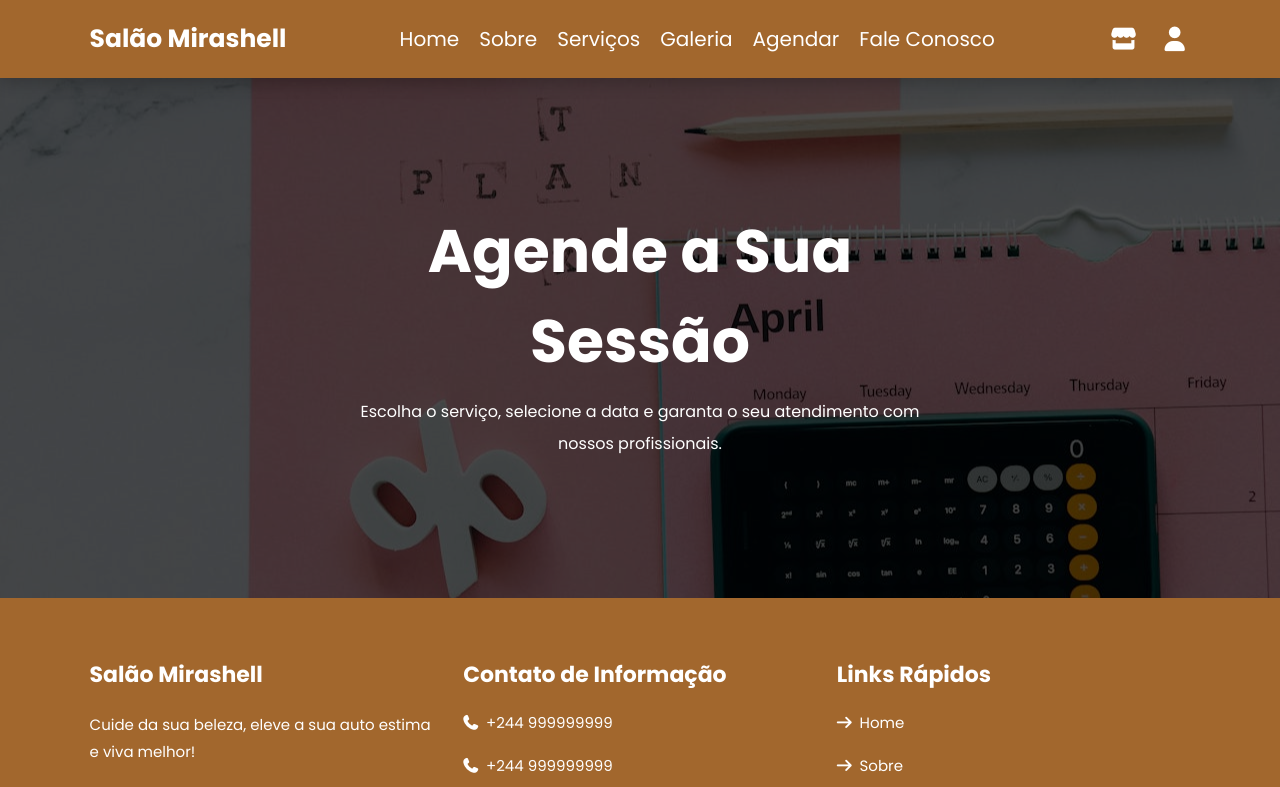
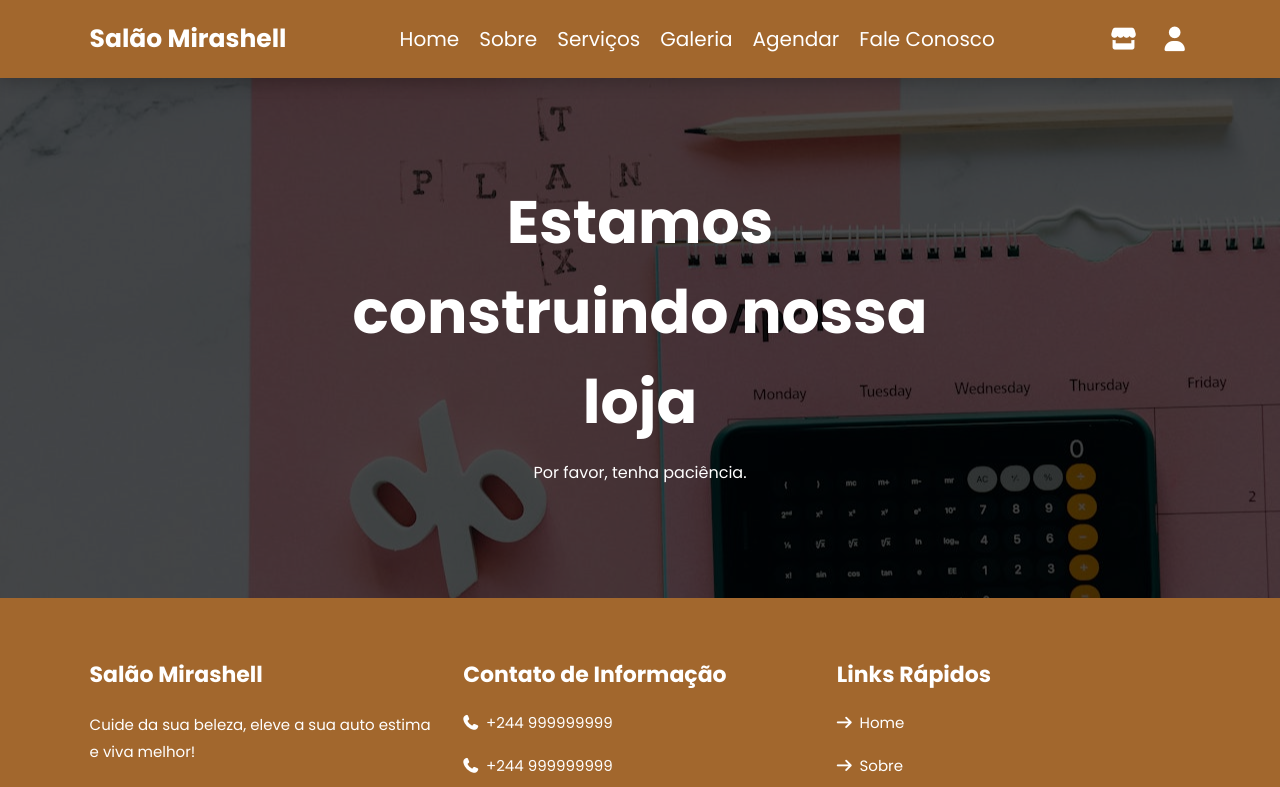
Before and after one commit to DionisioAndre/salao-beleza, a React (Vite) app: page /loja in a window 1280 px wide. Shown: the top 787 px of the page. Built offline with nearby package versions, Linux system fonts and the light colour scheme; a web font is replaced by a local one.

Commit message:
Título da página adicionada

```diff
--- a/src/pages/Agendar.jsx
+++ b/src/pages/Agendar.jsx
@@ -8,6 +8,8 @@ import "../assets/css/agendar.css";
 export default function Agendar () {
     return (
         <>
+            <title>Agendar | Salão Mirashell</title>
+
             {/*Header*/}
             <Header />
 
--- a/src/pages/Home.jsx
+++ b/src/pages/Home.jsx
@@ -25,6 +25,8 @@ import GaleriaImg6 from "../assets/images/galeria6.jpg";
 export default function Home () {
     return (
         <>
+            <title>Salão Mirashell</title>
+
             {/*Header*/}
             <Header />
 
--- a/src/pages/Loja.jsx
+++ b/src/pages/Loja.jsx
@@ -16,8 +16,8 @@ export default function Loja () {
             {/*Banner*/}
             <section className="banner agendar">
                 <div className="content">
-                    <h3>Agende a Sua Sessão</h3>
-                    <p>Escolha o serviço, selecione a data e garanta o seu atendimento com nossos profissionais.</p>
+                    <h3>Estamos construindo nossa loja</h3>
+                    <p>Por favor, tenha paciência.</p>
                 </div>
             </section>
 
--- a/src/pages/NotFound.jsx
+++ b/src/pages/NotFound.jsx
@@ -1,9 +1,12 @@
 import { Link } from "react-router-dom";
 import Header from "../components/header/Header";
 import Footer from "../components/footer/Footer";
+
 export default function NotFound () {
     return (
         <>
+            <title>Página não encontrada | Salão Mirashell</title>
+
             {/*Header*/}
             <Header />
             <section className="erro mt-6 d-flex">
--- a/src/pages/ServiceEstetica.jsx
+++ b/src/pages/ServiceEstetica.jsx
@@ -9,6 +9,8 @@ import ServicoEstetica from "../assets/images/service-estetica.jpg";
 export default function ServiceEstetica () {
     return (
         <>
+            <title>Estética | Salão Mirashell</title>
+
             {/*Header*/}
             <Header />
 
--- a/src/pages/ServiceHair.jsx
+++ b/src/pages/ServiceHair.jsx
@@ -15,6 +15,8 @@ import ServicoDescoloracao from "../assets/images/service-hair-descoloracao.jpg"
 export default function ServiceHair () {
     return (
         <>
+            <title>Cabeleireiro | Salão Mirashell</title>
+
             {/*Header*/}
             <Header />
 
--- a/src/pages/ServicePerucas.jsx
+++ b/src/pages/ServicePerucas.jsx
@@ -9,6 +9,8 @@ import ServicoPeruca from "../assets/images/service-perucas.jpg";
 export default function ServicePerucas () {
     return (
         <>
+            <title>Extensões e Perucas | Salão Mirashell</title>
+
             {/*Header*/}
             <Header />
 
--- a/src/pages/ServiceTrancas.jsx
+++ b/src/pages/ServiceTrancas.jsx
@@ -9,6 +9,8 @@ import ServicoTrancas from "../assets/images/service-trancas.jpg";
 export default function ServiceTrancas () {
     return (
         <>
+            <title>Tranças e Penteados | Salão Mirashell</title>
+
             {/*Header*/}
             <Header />
 
```
